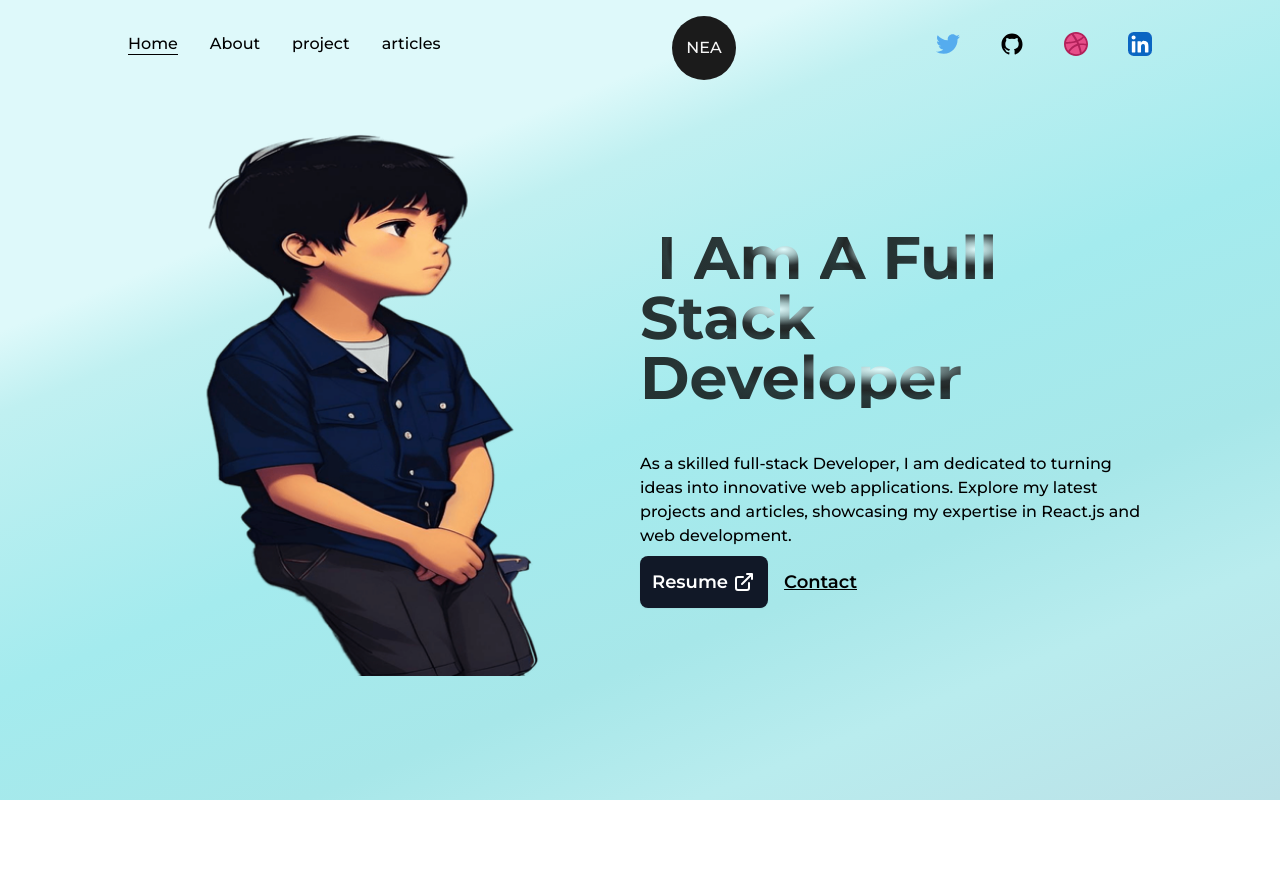
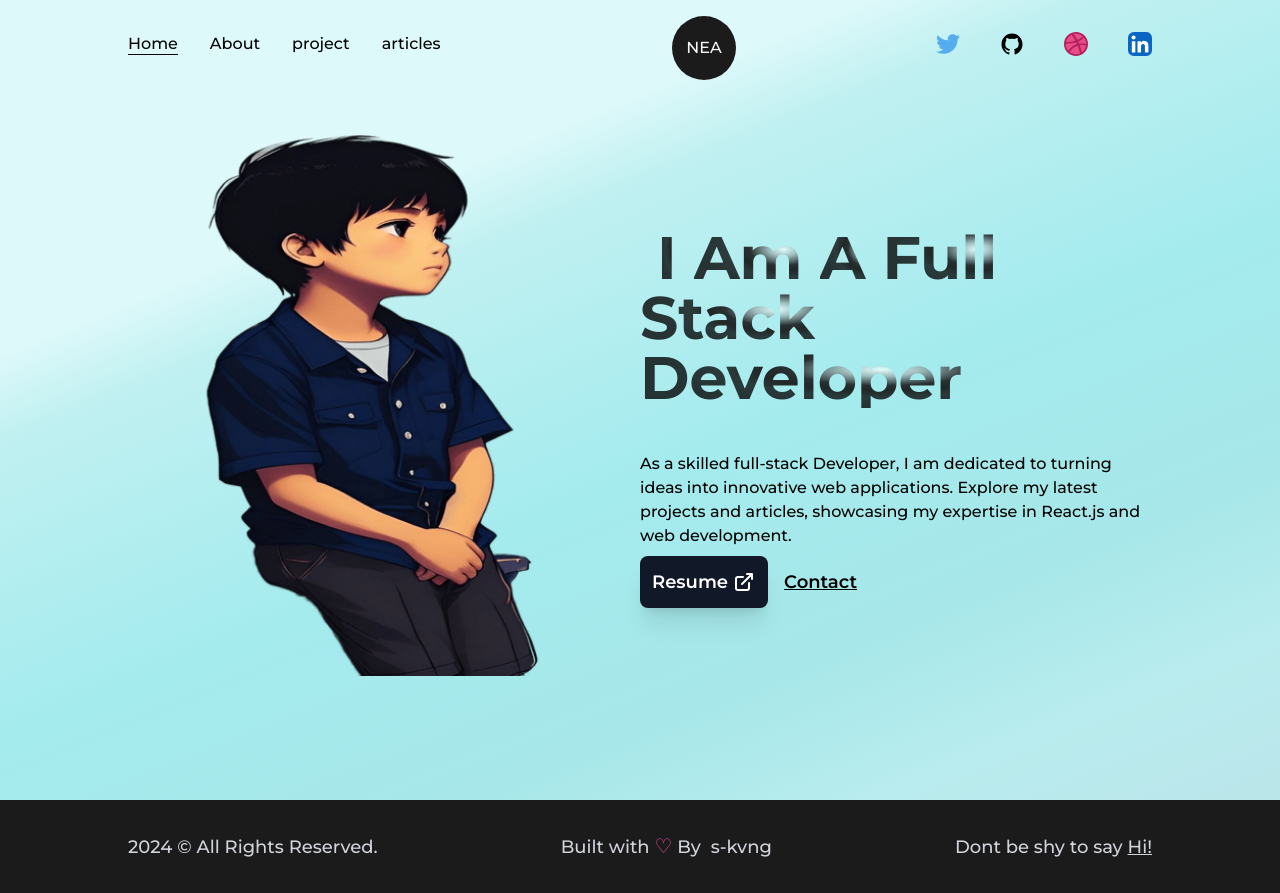
Before and after one commit to s-kvng/Nextjs-Developer-Porfolio, a Next.js app: page / in a window 1280 px wide. Before the commit the page ends 800 px from the top, so only its background shows below. Built offline with nearby package versions, Linux system fonts and the light colour scheme.

Commit message:
Add footer

```diff
--- /dev/null
+++ b/src/components/Footer.js
@@ -0,0 +1,20 @@
+import React from 'react'
+import Layout from './Layout'
+import  Link  from 'next/link'
+
+const Footer = () => {
+  return (
+    <footer className=" text-lg text-gray-300 bg-dark font-medium">
+
+        <Layout className={` flex justify-between items-center px-32 py-8 w-full `}>
+
+            <span className=' capitalize'>{ new Date().getFullYear()} &copy; All rights reserved.</span>
+            <Link href="#">Built with <span className=' text-pink-500 text-xl'>&#9825;</span> By&nbsp; <span className=''> s-kvng </span> </Link>
+            <div href="#">Dont be shy to say <Link href="#" target={`_blank`}><span className='underline'>Hi!</span></Link></div>
+        </Layout>
+
+    </footer>
+  )
+}
+
+export default Footer
--- a/src/components/Layout.js
+++ b/src/components/Layout.js
@@ -2,7 +2,7 @@ import React from 'react'
 
 const Layout = ({ children , className }) => {
   return (
-    <div className={` w-full h-full inline-block z-0 py-24 px-32  ${className}`}>
+    <div className={` w-full h-full inline-block z-0  ${className}`}>
         {children}
     </div>
   )
--- a/src/components/NavBar.js
+++ b/src/components/NavBar.js
@@ -100,7 +100,7 @@ const NavBar = () => {
 
         <nav className=' flex items-center justify-center flex-wrap gap-x-10'>
              {iconsLinks.map((iconLink, index)=>(
-              <motion.a className='w-6' href={iconLink.href} target={iconLink.target} whileHover={{ y:-4}} whileTap={{scale:0.9}}>
+              <motion.a key={index} className='w-6' href={iconLink.href} target={iconLink.target} whileHover={{ y:-4}} whileTap={{scale:0.9}}>
                   {iconLink.icons}
               </motion.a>
              ))}
--- a/src/pages/_app.js
+++ b/src/pages/_app.js
@@ -1,5 +1,6 @@
 //components
 import NavBar from "@/components/NavBar";
+import Footer from "@/components/Footer";
 //styles
 import "@/styles/globals.css";
 //fonts
@@ -26,6 +27,7 @@ export default function App({ Component, pageProps }) {
       >
         <NavBar />
         <Component {...pageProps} />
+        <Footer />
       </main>
     </>
   );
--- a/src/pages/index.js
+++ b/src/pages/index.js
@@ -42,7 +42,7 @@ export default function Home() {
         <meta name="description" content="Generated by create next app" />
       </Head>
       <main className="flex items-center text-black w-full min-h-screen  ">
-        <Layout className={``}>
+        <Layout className={`py-24 px-32`}>
           <div className={`flex justify-between items-center w-full `}>
             <div className=" w-1/2 ">
               <Image src={ProfilePic} alt="nathan" className=" w-full h-auto" />
@@ -58,7 +58,7 @@ export default function Home() {
               </p>
                 <div className="flex items-center self-start gap-x-4">
                   <Link href="/dummy.pdf" target={"_blank"} download={true}
-                    className=" bg-gray-900 text-white text-lg font-semibold p-3 rounded-lg shadow-sm hover:bg-gray-800 flex items-center ">
+                    className=" bg-gray-900 text-white text-lg font-semibold p-3 rounded-lg shadow-xl hover:bg-gray-800 flex items-center ">
                     Resume <LinkArrow className="w-7 ml-1" />
 
                   </Link>
```
Also changed, not shown: src/components/HirerMe.js (added).
